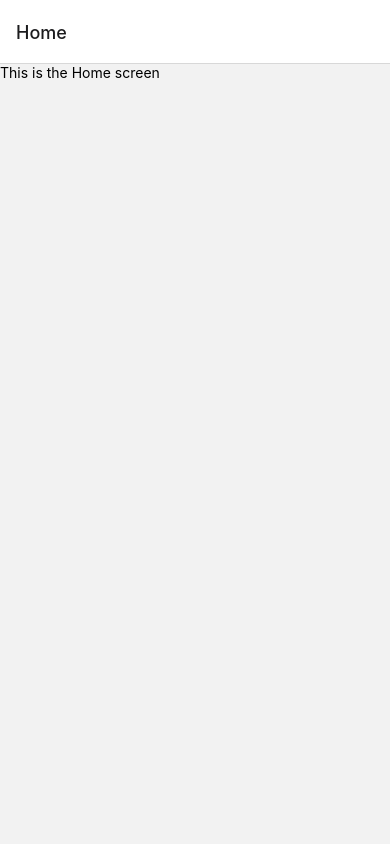
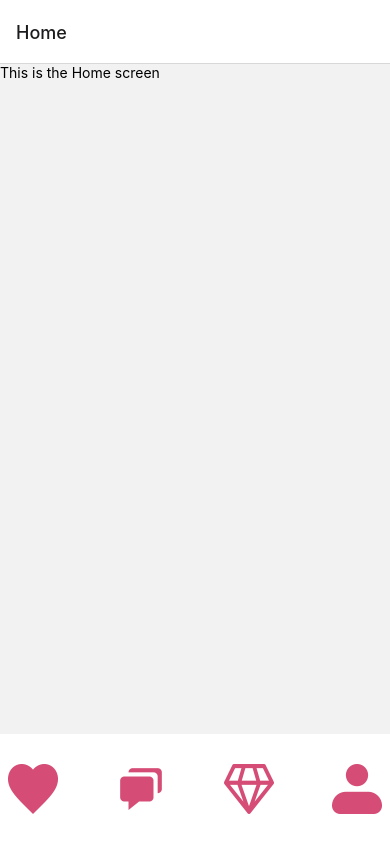
Before and after one commit to LachlanWilliams/LearnReactNative, a React Native app in the folder circle/: screen /Home in a window 390 px wide. Built offline with nearby package versions, Linux system fonts and the light colour scheme.

Commit message:
HomeScreen common layout

```diff
--- a/circle/screens/CommonLayout.js
+++ b/circle/screens/CommonLayout.js
@@ -1,6 +1,6 @@
 import React from 'react';
 import { View, SafeAreaView } from 'react-native';
-import NavBar from './NavBar'; // Adjust the path based on your project structure
+import NavBar from '../components/navBar/navBar'; // Adjust the path based on your project structure
 
 const CommonLayout = ({ children }) => {
   return (
--- a/circle/screens/HomeScreen.js
+++ b/circle/screens/HomeScreen.js
@@ -1,11 +1,15 @@
+// HomeScreen.js
 import React from 'react';
 import { View, Text } from 'react-native';
+import CommonLayout from './CommonLayout';
 
 const HomeScreen = () => {
   return (
-    <View>
-      <Text>This is the Home screen</Text>
-    </View>
+    <CommonLayout>
+      <View>
+        <Text>This is the Home screen</Text>
+      </View>
+    </CommonLayout>
   );
 };
 
```
